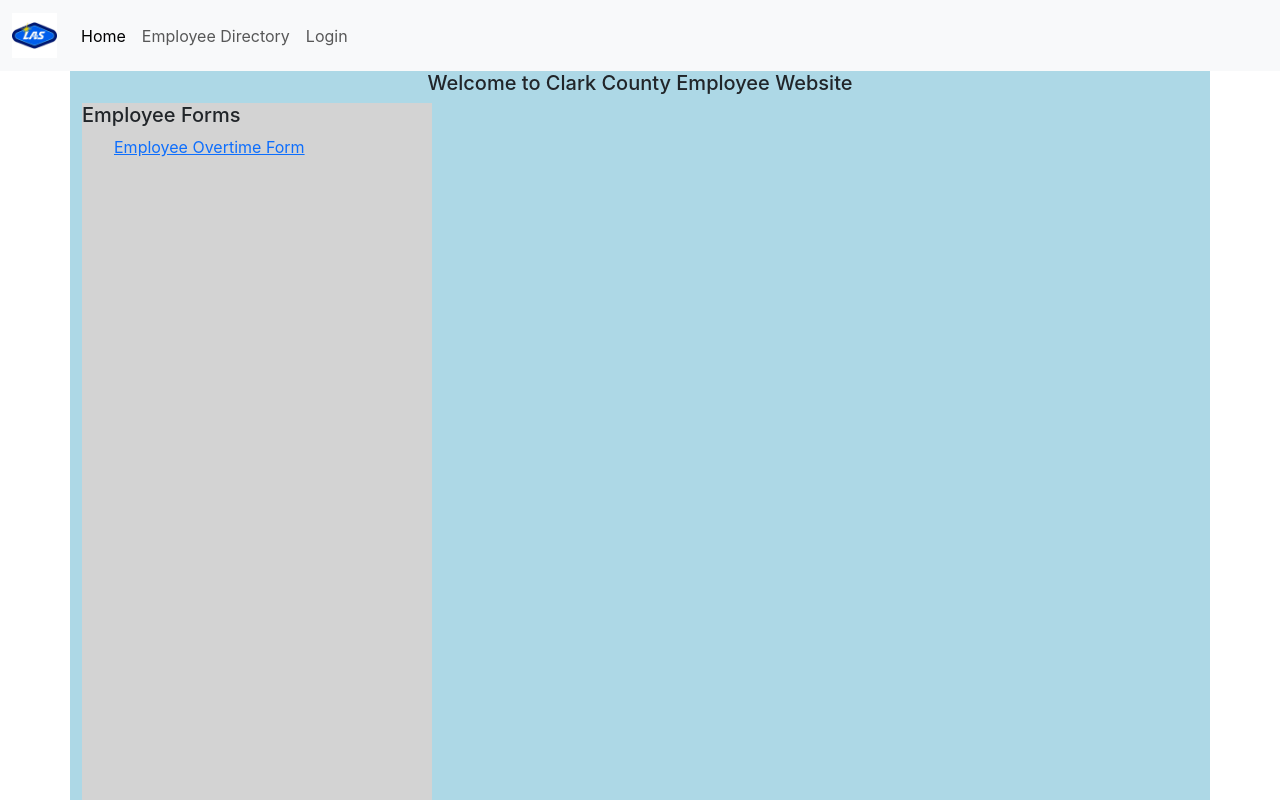
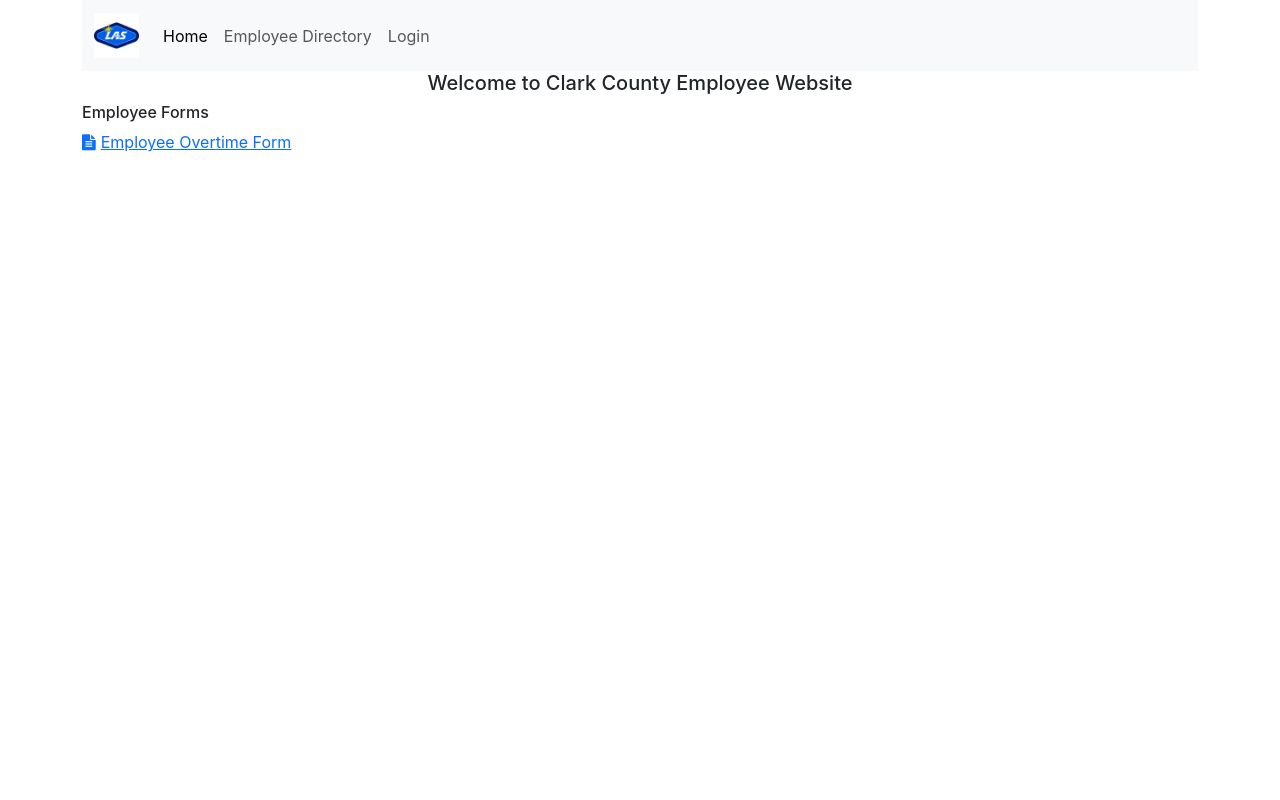
Before and after one commit to obels/doa, a React (Create React App) app: page / in a window 1280 px wide. Shown: the top 800 px of the page. Built offline with nearby package versions, Linux system fonts and the light colour scheme.

Commit message:
improved homepage display and added link icon

```diff
--- a/src/components/home-page/home.jsx
+++ b/src/components/home-page/home.jsx
@@ -15,18 +15,21 @@ function Home(props) {
           height: 1500,
           width: 1500,
           textAlign: "center",
-          backgroundColor: "lightblue",
         }}
       >
         <h5>Welcome to Clark County Employee Website</h5>
-        <div
-          className="sidebar"
-          style={{ height: 700, width: 350, backgroundColor: "lightgray" }}
-        >
+        <div className="sidebar" style={{ height: 700, width: 350 }}>
           <div style={{ textAlign: "left" }}>
-            <h5> Employee Forms</h5>
-            <ul>
-              <Link to="/forms/overtime">Employee Overtime Form</Link>
+            <h6> Employee Forms</h6>
+            <ul className="list-unstyled">
+              <Link to="/forms/overtime">
+                <i
+                  class="fa fa-file-text"
+                  style={{ marginRight: 5 }}
+                  aria-hidden="true"
+                ></i>
+                Employee Overtime Form
+              </Link>
             </ul>
           </div>
         </div>
--- a/src/components/navBar.jsx
+++ b/src/components/navBar.jsx
@@ -4,6 +4,7 @@ import navLogo from "./images/navbarLogo.png";
 
 const NavBar = () => {
   return (
+    <div className="container" style={{ textAlign: "center" }}>
       <nav className="navbar navbar-expand-md navbar-light bg-light">
         <div className="container-fluid">
           <Link className="navbar-brand" to="home">
@@ -49,6 +50,7 @@ const NavBar = () => {
           </div>
         </div>
       </nav>
+    </div>
   );
 };
 export default NavBar;
```
Lines whose indentation alone changed are shown as unchanged.
